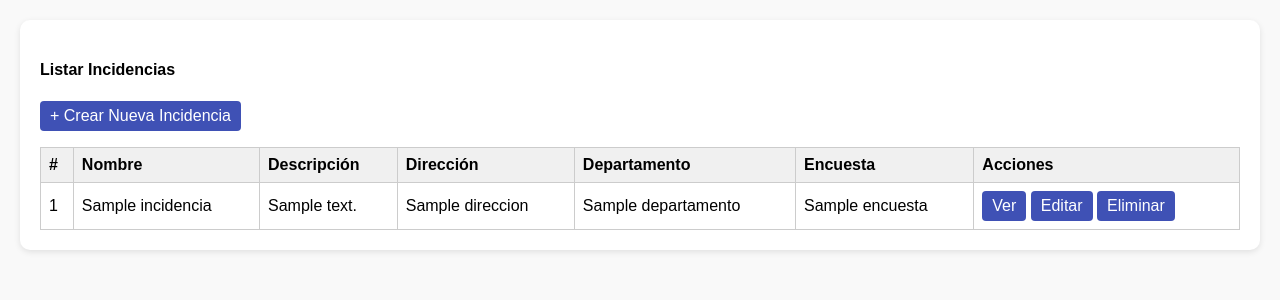
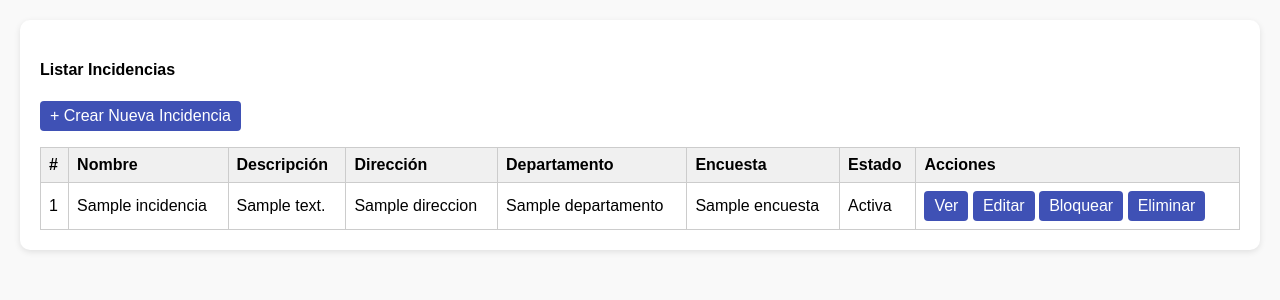
Before and after one commit to Aaron-Orellana/DesarrolloWeb, a Django app: template catalogs/templates/catalogs/incidencia_listar.html in a window 1280 px wide. Shown: the part 105-405 px from the top of the page. Run offline with Django 3.2, Linux system fonts and the light colour scheme; the template is opened without the code that fills it: most values are stand-ins (such as "Sample title", 1, 10 or a date in 2020).

Commit message:
Incidencias-bloquear

```diff
--- a/catalogs/models.py
+++ b/catalogs/models.py
@@ -46,6 +46,8 @@ class Incidencia(models.Model):
         null=True,
         blank=True
     )
+    estado = models.BooleanField(default=True, db_column='Estado')
+
 
     class Meta:
         verbose_name = 'Tipo de Incidencia'
--- a/catalogs/templates/catalogs/incidencia_listar.html
+++ b/catalogs/templates/catalogs/incidencia_listar.html
@@ -24,6 +24,7 @@
             <th>Dirección</th>
             <th>Departamento</th>
             <th>Encuesta</th>
+            <th>Estado</th>
             <th>Acciones</th>
         </tr>
     </thead>
@@ -37,8 +38,19 @@
             <td>{{ incidencia.departamento.nombre }}</td>
             <td>{{ incidencia.encuesta.titulo|default:"—" }}</td>
             <td>
+                {% if incidencia.estado %}
+                    <span class="badge bg-success">Activa</span>
+                {% else %}
+                    <span class="badge bg-secondary">Bloqueada</span>
+                {% endif %}
+            </td>
+
+            <td>
                 <a href="{% url 'incidencia_ver' incidencia.incidencia_id %}" class="btn btn-outline-info btn-sm">Ver</a>
                 <a href="{% url 'incidencia_editar' incidencia.incidencia_id %}" class="btn btn-outline-warning btn-sm">Editar</a>
+                <a href="{% url 'incidencia_bloquear' incidencia.incidencia_id %}" class="btn btn-outline-secondary btn-sm">
+                    {% if incidencia.estado %}Bloquear{% else %}Desbloquear{% endif %}
+                </a>
                 <a href="{% url 'incidencia_eliminar' incidencia.incidencia_id %}" class="btn btn-outline-danger btn-sm"
                    onclick="return confirm('¿Eliminar esta incidencia?');">Eliminar</a>
             </td>
--- a/catalogs/urls.py
+++ b/catalogs/urls.py
@@ -7,5 +7,6 @@ urlpatterns = [
     path('incidencias/', views.incidencia_listar, name='incidencia_listar'),
     path('incidencias/<int:incidencia_id>/ver/', views.incidencia_ver, name='incidencia_ver'),
     path('incidencias/<int:incidencia_id>/editar/', views.incidencia_editar, name='incidencia_editar'),
+    path('incidencias/<int:incidencia_id>/bloquear/', views.incidencia_bloquear, name='incidencia_bloquear'),
     path('incidencias/<int:incidencia_id>/eliminar/', views.incidencia_eliminar, name='incidencia_eliminar'),
 ]
```
Also changed, not shown: catalogs/views.py (+29 -1 lines), catalogs/migrations/0004_incidencia_estado.py (added).
